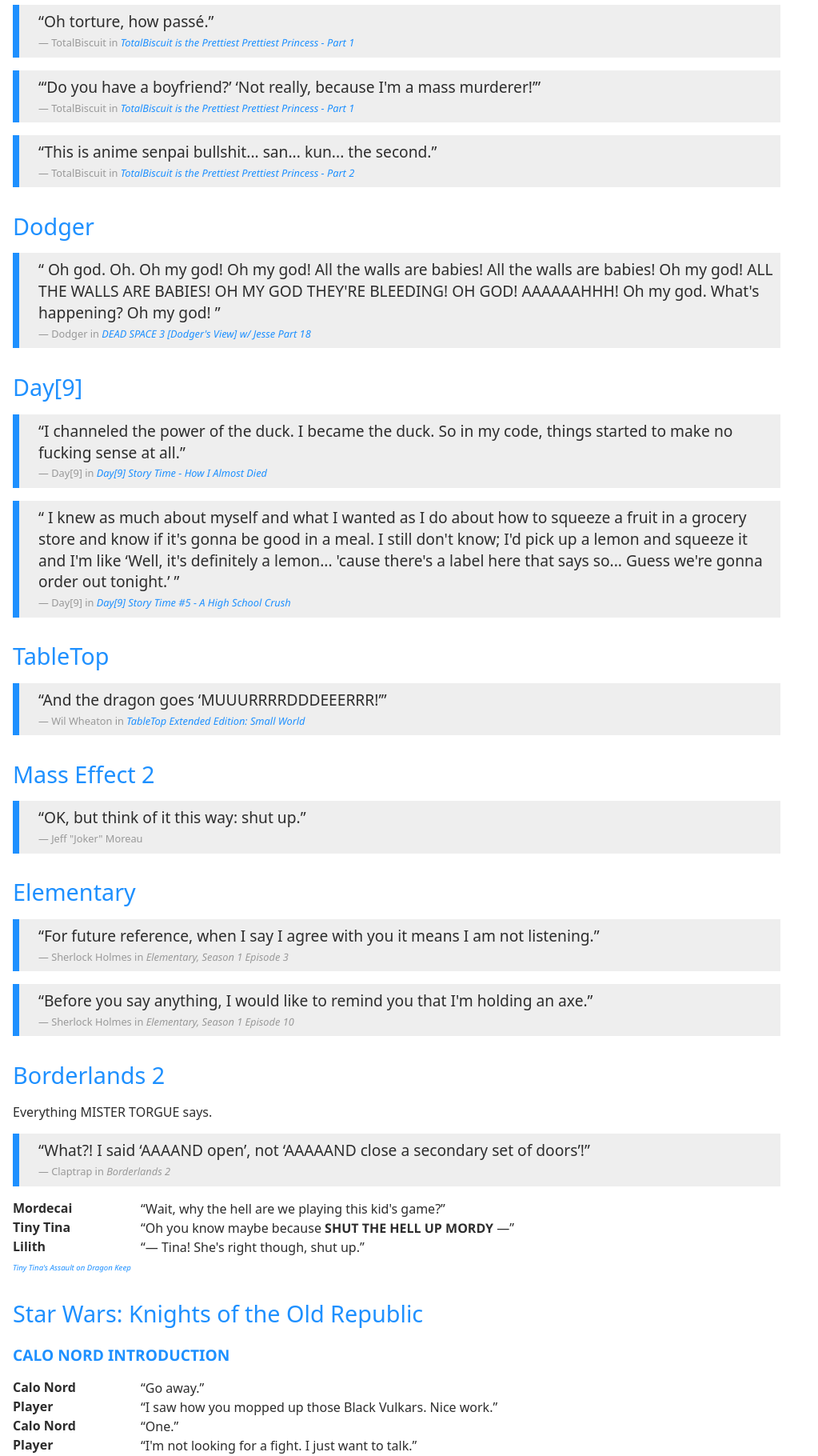
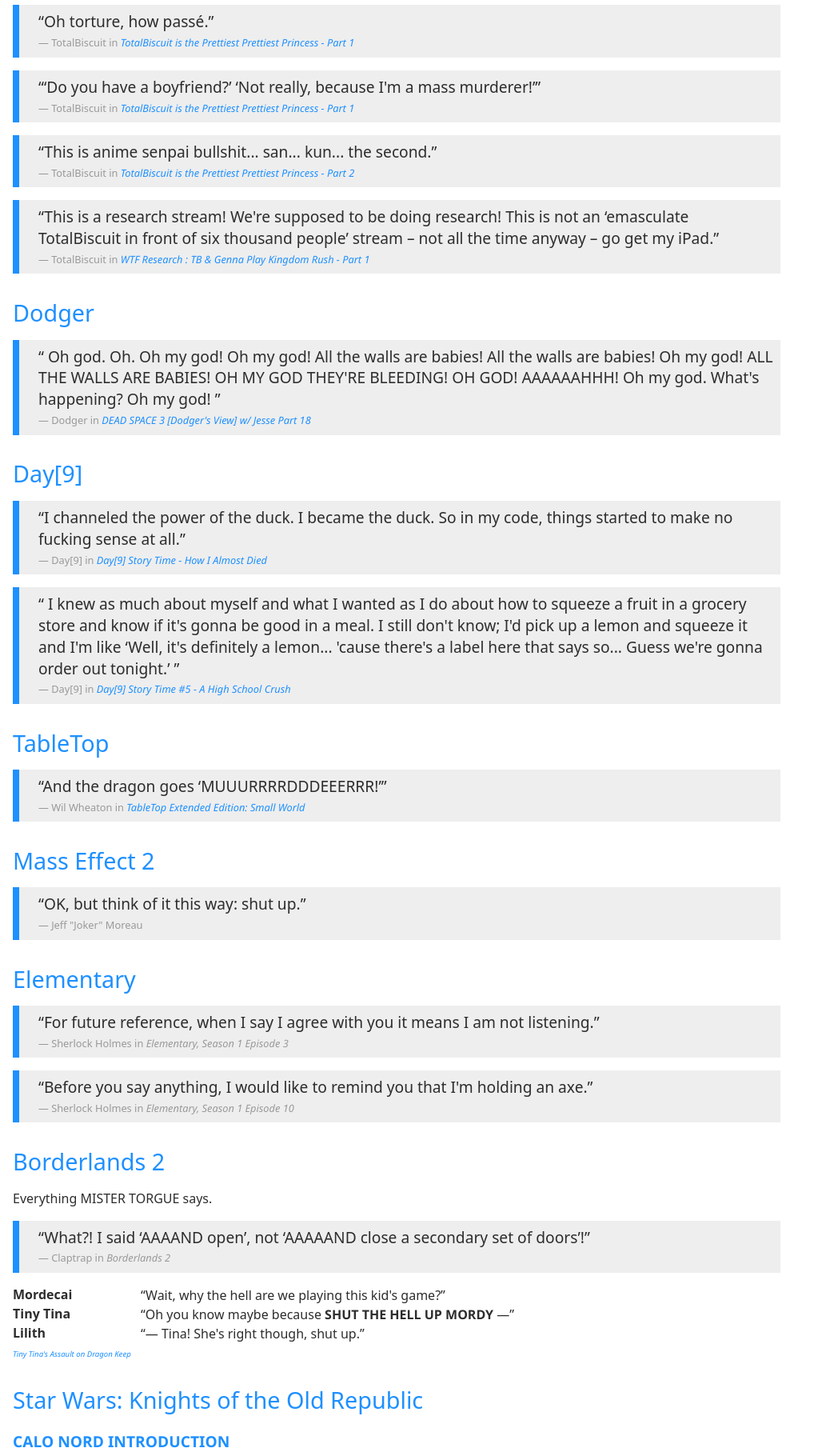
Before and after one commit to Vivelin/horsedrowner.net, a PHP site: page /index.php?p=quotes in a window 1280 px wide. Shown: the part 963-2783 px from the top of the page at 80% size, without its empty margins (0-1023 px from the left). Run offline with PHP 8.4, Linux system fonts and the light colour scheme; data that the repository does not hold is empty; a stand-in replaces the project's code that opens the database connection.

Commit message:
Emasculate TotalBiscuit in front of 6000 people

```diff
--- a/pages/quotes.php
+++ b/pages/quotes.php
@@ -51,6 +51,11 @@
 <blockquote>
     <p>This is anime senpai bullshit... san... kun... the second.</p>
     <small>TotalBiscuit in <cite><a href="http://www.youtube.com/watch?v=SJqTWOWbOFg#t=2078">TotalBiscuit is the Prettiest Prettiest Princess - Part 2</a></cite></small>
+</blockquote>
+
+<blockquote>
+    <p>This is a research stream! We're supposed to be doing research! This is not an <q>emasculate TotalBiscuit in front of six thousand people</q> stream &ndash; not all the time anyway &ndash; go get my iPad.</p>
+    <small>TotalBiscuit in <cite><a href="http://www.youtube.com/watch?v=1a3rwO_tl18#t=1285">WTF Research : TB &amp; Genna Play Kingdom Rush - Part 1 </a></cite></small>
 </blockquote>
 
 <h2>Dodger</h2>
```
